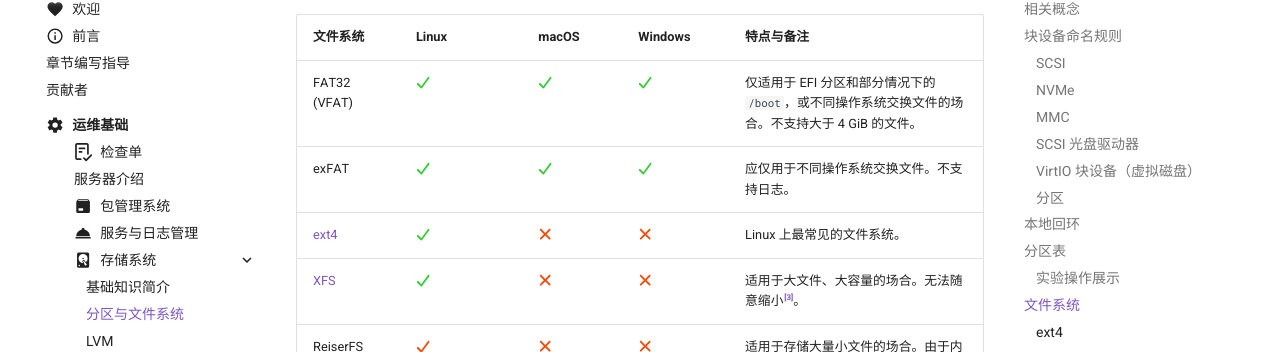
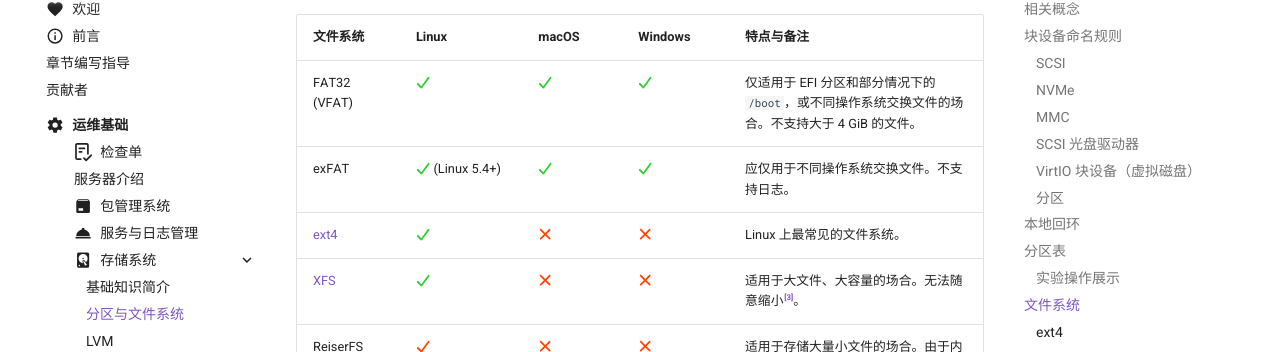
Before and after one commit to ustclug/Linux201-docs, an MkDocs documentation site: the page built from docs/ops/storage/filesystem.md, in a window 1280 px wide and 900 px high, scrolled down 9621 px. Shown: the part 99-451 px from the top of the window. Built offline with MkDocs 1.6.1 and Material for MkDocs 9.7.7, drawn with Linux system fonts in a browser that asks for light colours; comment, search, counter and statistics services are not loaded.

Commit message:
ops/storage: Update exFAT filesystem support on Linux (#39)

```diff
--- a/docs/ops/storage/filesystem.md
+++ b/docs/ops/storage/filesystem.md
@@ -534,7 +534,7 @@ test.img3  2623488 16775167 14151680  6.7G Linux filesystem
 | 文件系统                                        | Linux                                                  | macOS                                    | Windows                                  | 特点与备注                                                                                                            |
 | ----------------------------------------------- | ------------------------------------------------------ | ---------------------------------------- | ---------------------------------------- | --------------------------------------------------------------------------------------------------------------------- |
 | FAT32 (VFAT)                                    | :fontawesome-solid-check:{: .limegreen }               | :fontawesome-solid-check:{: .limegreen } | :fontawesome-solid-check:{: .limegreen } | 仅适用于 EFI 分区和部分情况下的 `/boot`，或不同操作系统交换文件的场合。不支持大于 4 GiB 的文件。                      |
-| exFAT                                           | :fontawesome-solid-check:{: .limegreen }               | :fontawesome-solid-check:{: .limegreen } | :fontawesome-solid-check:{: .limegreen } | 应仅用于不同操作系统交换文件。不支持日志。                                                                            |
+| exFAT                                           | :fontawesome-solid-check:{: .limegreen } (Linux 5.4+)  | :fontawesome-solid-check:{: .limegreen } | :fontawesome-solid-check:{: .limegreen } | 应仅用于不同操作系统交换文件。不支持日志。                                                                            |
 | [ext4](https://wiki.archlinux.org/title/Ext4)   | :fontawesome-solid-check:{: .limegreen }               | :fontawesome-solid-xmark:{: .orangered } | :fontawesome-solid-xmark:{: .orangered } | Linux 上最常见的文件系统。                                                                                            |
 | [XFS](https://wiki.archlinux.org/title/XFS)     | :fontawesome-solid-check:{: .limegreen }               | :fontawesome-solid-xmark:{: .orangered } | :fontawesome-solid-xmark:{: .orangered } | 适用于大文件、大容量的场合。无法随意缩小[^xfs_growfs]。                                                                        |
 | ReiserFS                                        | :fontawesome-solid-check:{: .orangered } (deprecated)  | :fontawesome-solid-xmark:{: .orangered } | :fontawesome-solid-xmark:{: .orangered } | 适用于存储大量小文件的场合。由于内核主线已经考虑移除支持，如有存储大量小文件需求，可能需要使用其他方案替代。          |
```
